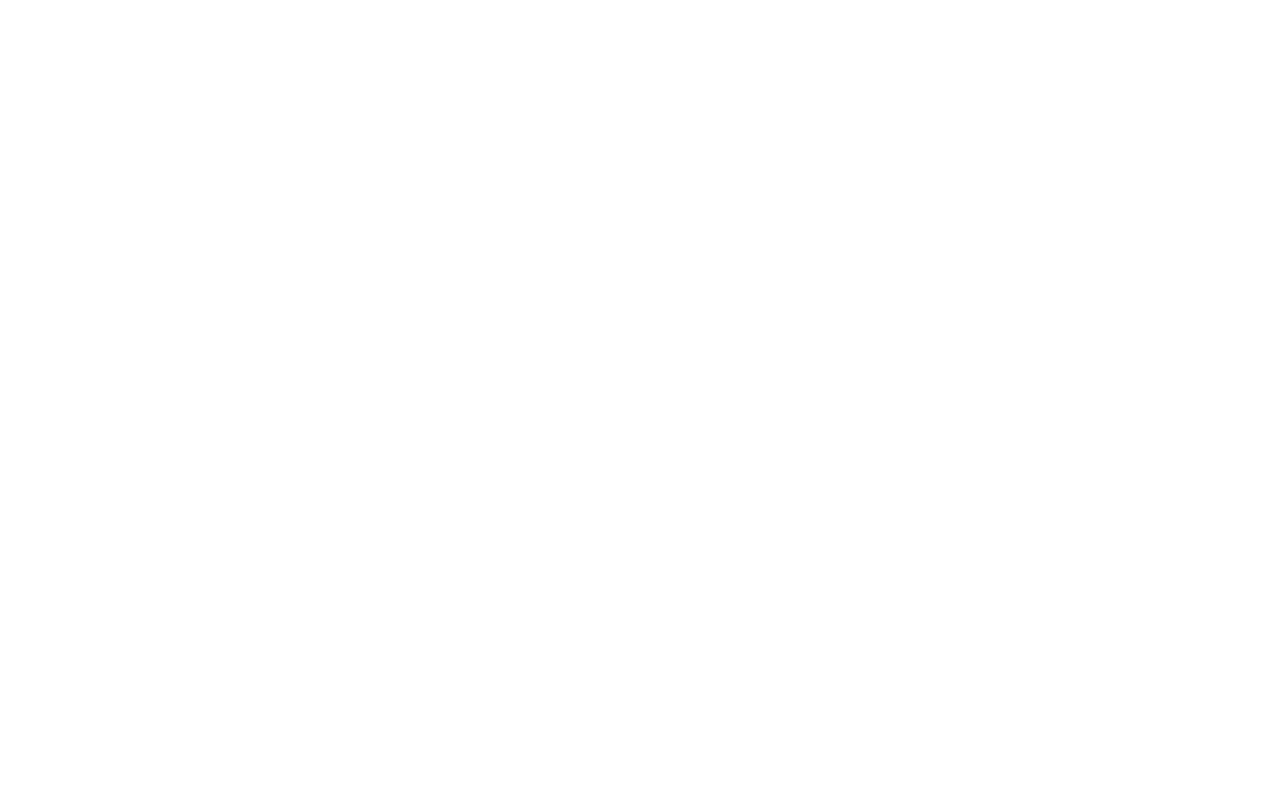
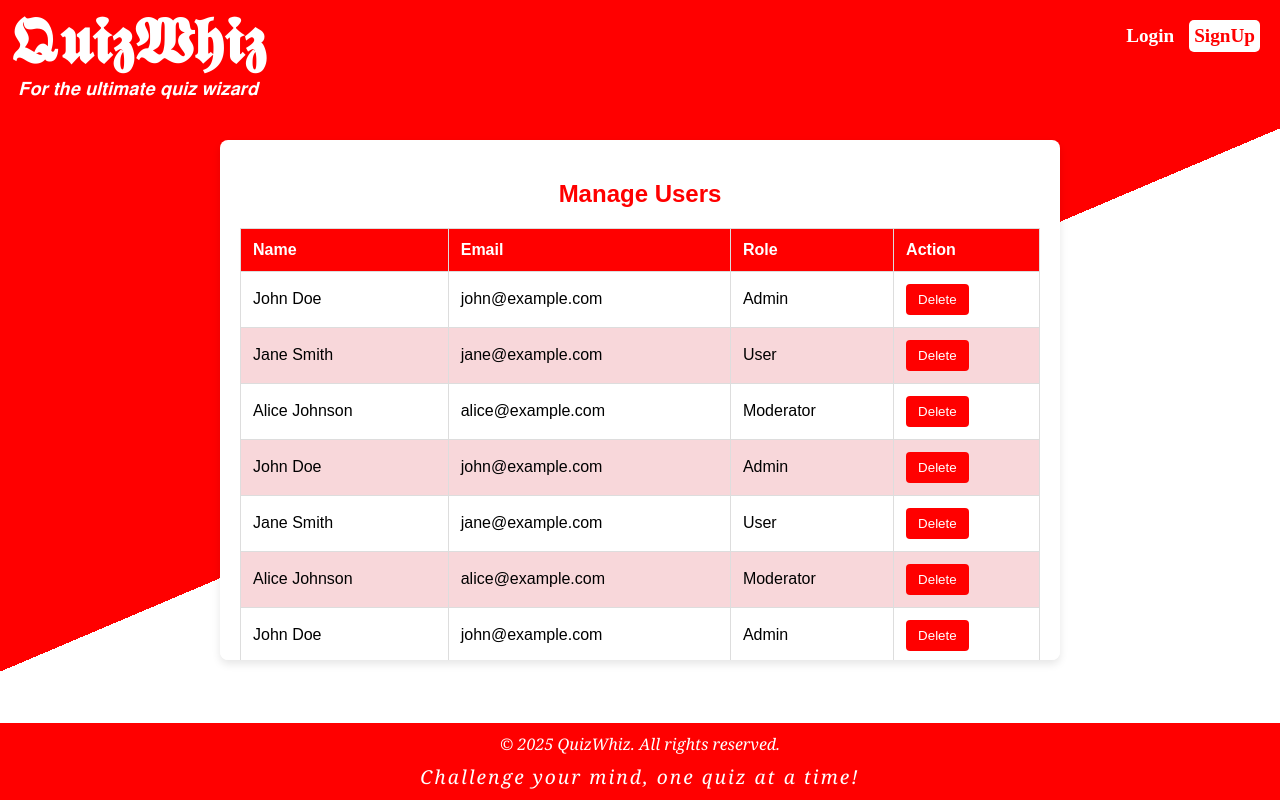
Before and after one commit to AnuragKapoor19/QuizWhiz, a React (Vite) app in the folder frontend/: page /admin/users in a window 1280 px wide. Before the commit this address had no page. Built offline with nearby package versions, Linux system fonts and the light colour scheme.

Commit message:
initial commit

```diff
--- a/frontend/package.json
+++ b/frontend/package.json
@@ -11,7 +11,6 @@
   },
   "dependencies": {
     "axios": "^1.8.3",
-    "lucide-react": "^0.486.0",
     "react": "^19.0.0",
     "react-dom": "^19.0.0",
     "react-icons": "^5.5.0",
--- a/frontend/src/App.css
+++ b/frontend/src/App.css
@@ -40,6 +40,12 @@
     margin-left: 10px;
     color: white;
     width: fit-content;
+    cursor: pointer;
+    transition: transform 0.3s ease-in;
+}
+
+.logo-container:active {
+    transform: scale(1.1);
 }
 
 .logo {
@@ -832,7 +838,7 @@
 
 .dashboard-header {
     font-size: 24px;
-    color: #D32F2F;
+    color: red;
     margin-bottom: 20px;
 }
 
@@ -842,7 +848,7 @@
 }
 
 .stat-box {
-    background: #D32F2F;
+    background: red;
     color: white;
     padding: 20px;
     border-radius: 8px;
@@ -859,8 +865,83 @@
     .stats {
         flex-direction: column;
     }
+
     .sidebar {
         position: absolute;
         height: 100%;
     }
 }
+
+/*Admin Users Page*/
+
+.admin-users-page {
+    font-family: Arial, sans-serif;
+    background-image: linear-gradient(157deg, red 50%, white 50%);
+    margin: 0;
+    padding: 0;
+    display: flex;
+    justify-content: center;
+    align-items: center;
+    height: 100vh;
+}
+
+.admin-users {
+    width: 100%;
+    max-width: 800px;
+    padding: 20px;
+    background: #fff;
+    box-shadow: 0px 4px 8px rgba(0, 0, 0, 0.1);
+    border-radius: 8px;
+    text-align: center;
+    max-height: 60vh;
+    overflow-y: auto;
+}
+
+h2 {
+    color: red;
+    margin-bottom: 20px;
+}
+
+table {
+    width: 100%;
+    border-collapse: collapse;
+    margin-top: 10px;
+}
+
+thead {
+    background: red;
+    color: white;
+}
+
+th,
+td {
+    padding: 12px;
+    border: 1px solid #ddd;
+    text-align: left;
+}
+
+tbody tr:nth-child(even) {
+    background-color: #f8d7da;
+}
+
+.delete-btn {
+    background: red;
+    color: white;
+    border: none;
+    padding: 8px 12px;
+    cursor: pointer;
+    border-radius: 4px;
+    transition: 0.3s;
+}
+
+.delete-btn:hover {
+    background: #b71c1c;
+}
+
+@media (max-width: 600px) {
+    table {
+        display: block;
+        overflow-x: auto;
+        white-space: nowrap;
+    }
+}
--- a/frontend/src/App.jsx
+++ b/frontend/src/App.jsx
@@ -9,6 +9,7 @@
 import LeaderboardPage from './pages/LeaderBoard';
 import UpdateProfile from './pages/UpdateProfile';
 import Dashboard from './pages/Dashboard';
+import Users from './pages/Users';
 
 function App() {
   return (
@@ -24,6 +25,7 @@
           <Route exact path='/update/profile' element={<UpdateProfile />} />
           <Route exact path='/leaderboard' element={<LeaderboardPage />} />
           <Route exact path='/admin/dashboard' element={<Dashboard />} />
+          <Route exact path='/admin/users' element={<Users />} />
         </Routes>
       </Router>
     </>
--- a/frontend/src/components/Header.jsx
+++ b/frontend/src/components/Header.jsx
@@ -30,7 +30,7 @@
     return (
         <>
             <div className="navbar">
-                <div className='logo-container'>
+                <div className='logo-container' onClick={() => navigate('/')}>
                     <span className='logo'>𝕼𝖚𝖎𝖟𝖂𝖍𝖎𝖟</span>
                     <span className='line'>𝐅𝐨𝐫 𝐭𝐡𝐞 𝐮𝐥𝐭𝐢𝐦𝐚𝐭𝐞 𝐪𝐮𝐢𝐳 𝐰𝐢𝐳𝐚𝐫𝐝 </span>
                 </div>
--- a/frontend/src/pages/Dashboard.jsx
+++ b/frontend/src/pages/Dashboard.jsx
@@ -1,20 +1,17 @@
-import { useState } from "react";
 import { BarChart, Bar, XAxis, YAxis, Tooltip, ResponsiveContainer } from "recharts";
-import { Menu, X, Users, ClipboardList, BarChart2 } from "lucide-react";
-import Header from "../components/Header";
 import Footer from "../components/Footer";
+import { useNavigate } from "react-router-dom";
 
 const Dashboard = () => {
-    const [isSidebarOpen, setIsSidebarOpen] = useState(true);
-    const toggleSidebar = () => setIsSidebarOpen(!isSidebarOpen);
+    const navigate = useNavigate();
 
     const data = [
         { name: "Users", value: 120 },
         { name: "Quizzes", value: 45 },
-        { name: "Attempts", value: 210 },
     ];
 
     return (
+        <>
             <div className="dashboard-container">
                 {/* Main Content */}
                 <main className="dashboard-main">
@@ -23,17 +20,13 @@
                     </header>
 
                     <section className="stats">
-                    <div className="stat-box">
+                        <div className="stat-box" onClick={() => navigate('/admin/users')}>
                             <h3>Total Users</h3>
                             <p>120</p>
                         </div>
                         <div className="stat-box">
-                        <h3>Total Quizzes</h3>
+                            <h3>Total Questions</h3>
                             <p>45</p>
-                    </div>
-                    <div className="stat-box">
-                        <h3>Total Attempts</h3>
-                        <p>210</p>
                         </div>
                     </section>
 
@@ -49,8 +42,9 @@
                         </ResponsiveContainer>
                     </section>
                 </main>
+            </div>
             <Footer />
-        </div>
+        </>
     );
 };
 
--- a/frontend/src/pages/Questions.jsx
+++ b/frontend/src/pages/Questions.jsx
@@ -55,7 +55,7 @@
             else {
                 setfinished(true)
             }
-        }, 1500);
+        }, 500);
     }
 
     const handleClick = () => {
@@ -107,8 +107,8 @@
                                         </div>
 
                                         <div className="op">
-                                            <div id={(selected === '' || selected !== 'D') && 'option'} className={selected !== '' && selected === 'D' && selected === questions[index].correctAnswer ? 'correct' : 'wrong'} onClick={() => handleOptionClick('C')}>D. {questions[index].optionD}</div>
-                                            <div id={(selected === '' || selected !== 'C') && 'option'} className={selected !== '' && selected === 'C' && selected === questions[index].correctAnswer ? 'correct' : 'wrong'} onClick={() => handleOptionClick('D')}>C. {questions[index].optionC}</div>
+                                            <div id={(selected === '' || selected !== 'C') && 'option'} className={selected !== '' && selected === 'C' && selected === questions[index].correctAnswer ? 'correct' : 'wrong'} onClick={() => handleOptionClick('C')}>C. {questions[index].optionC}</div>
+                                            <div id={(selected === '' || selected !== 'D') && 'option'} className={selected !== '' && selected === 'D' && selected === questions[index].correctAnswer ? 'correct' : 'wrong'} onClick={() => handleOptionClick('D')}>D. {questions[index].optionD}</div>
                                         </div>
 
                                     </div>
--- /dev/null
+++ b/frontend/src/pages/Users.jsx
@@ -0,0 +1,62 @@
+import React from "react";
+import Header from "../components/Header";
+import Footer from "../components/Footer";
+
+const users = [
+    { id: 1, name: "John Doe", email: "john@example.com", role: "Admin" },
+    { id: 2, name: "Jane Smith", email: "jane@example.com", role: "User" },
+    { id: 3, name: "Alice Johnson", email: "alice@example.com", role: "Moderator" },
+    { id: 1, name: "John Doe", email: "john@example.com", role: "Admin" },
+    { id: 2, name: "Jane Smith", email: "jane@example.com", role: "User" },
+    { id: 3, name: "Alice Johnson", email: "alice@example.com", role: "Moderator" },    { id: 1, name: "John Doe", email: "john@example.com", role: "Admin" },
+    { id: 2, name: "Jane Smith", email: "jane@example.com", role: "User" },
+    { id: 3, name: "Alice Johnson", email: "alice@example.com", role: "Moderator" },    { id: 1, name: "John Doe", email: "john@example.com", role: "Admin" },
+    { id: 2, name: "Jane Smith", email: "jane@example.com", role: "User" },
+    { id: 3, name: "Alice Johnson", email: "alice@example.com", role: "Moderator" },    { id: 1, name: "John Doe", email: "john@example.com", role: "Admin" },
+    { id: 2, name: "Jane Smith", email: "jane@example.com", role: "User" },
+    { id: 3, name: "Alice Johnson", email: "alice@example.com", role: "Moderator" },
+];
+
+const Users = () => {
+    const handleDelete = (id) => {
+        console.log("Deleting user with ID:", id);
+    };
+
+    return (
+        <>
+            <Header />
+            <div className="admin-users-page">
+                <div className="admin-users">
+                    <h2>Manage Users</h2>
+                    <table>
+                        <thead>
+                            <tr>
+                                <th>Name</th>
+                                <th>Email</th>
+                                <th>Role</th>
+                                <th>Action</th>
+                            </tr>
+                        </thead>
+                        <tbody>
+                            {users.map((user) => (
+                                <tr key={user.id}>
+                                    <td>{user.name}</td>
+                                    <td>{user.email}</td>
+                                    <td>{user.role}</td>
+                                    <td>
+                                        <button className="delete-btn" onClick={() => handleDelete(user.id)}>
+                                            Delete
+                                        </button>
+                                    </td>
+                                </tr>
+                            ))}
+                        </tbody>
+                    </table>
+                </div>
+            </div>
+            <Footer />
+        </>
+    );
+};
+
+export default Users;
```
Also changed, not shown: 1 other file (tests, documents, lock files or other folders). Lines whose indentation alone changed are shown as unchanged.
